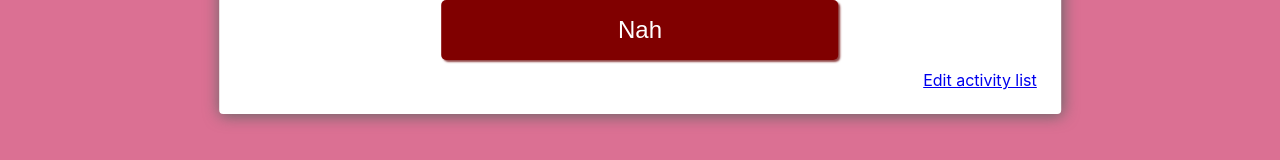
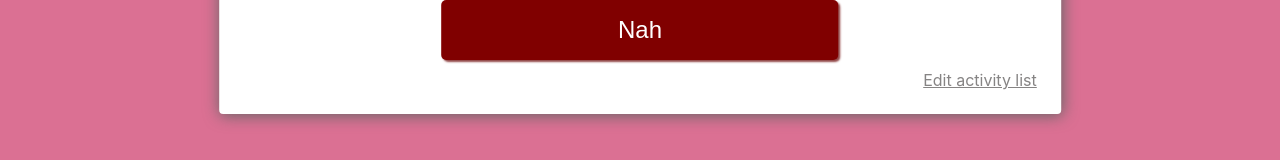
Before and after one commit to shockry/tell-me-do-web, a React (Create React App) app: page / in a window 1280 px wide. Shown: the part 449-609 px from the top of the page. Built offline with nearby package versions, Linux system fonts and the light colour scheme.

Commit message:
Add Link component

```diff
--- /dev/null
+++ b/src/components/Link.js
@@ -0,0 +1,17 @@
+import styled from "styled-components";
+
+const Link = styled.a`
+  display: flex;
+  align-self: flex-end;
+  margin-top: 10px;
+  color: #868484;
+
+  :visited {
+    color: #868484;
+  }
+  :hover {
+    color: #403f3f;
+  }
+`;
+
+export default Link;
--- a/src/pages/Suggestor.js
+++ b/src/pages/Suggestor.js
@@ -1,8 +1,10 @@
 import React from "react";
 import styled from "styled-components";
+
 import Suggestion from "../components/Suggestion";
 import SuggestionIntro from "../components/SuggestionIntro";
 import Button from "../components/Button";
+import Link from "../components/Link";
 
 const SuggestorContainer = styled.div`
   display: flex;
@@ -20,19 +22,13 @@ const SuggestorContainer = styled.div`
   box-shadow: 1px 1px 15px 1px #666666;
 `;
 
-const EditActivityListLink = styled.a`
-  display: flex;
-  align-self: flex-end;
-  margin-top: 10px;
-`;
-
 const Suggestor = props => {
   return (
     <SuggestorContainer>
       <SuggestionIntro>How about you</SuggestionIntro>
       <Suggestion>Buy a cat</Suggestion>
       <Button primary>Nah</Button>
-      <EditActivityListLink href="/">Edit activity list</EditActivityListLink>
+      <Link href="/">Edit activity list</Link>
     </SuggestorContainer>
   );
 };
```
